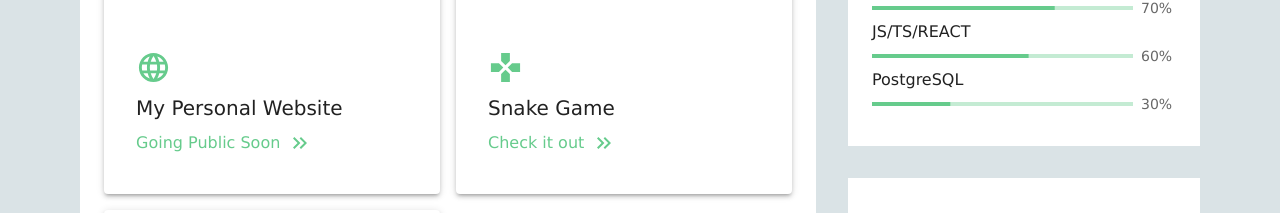
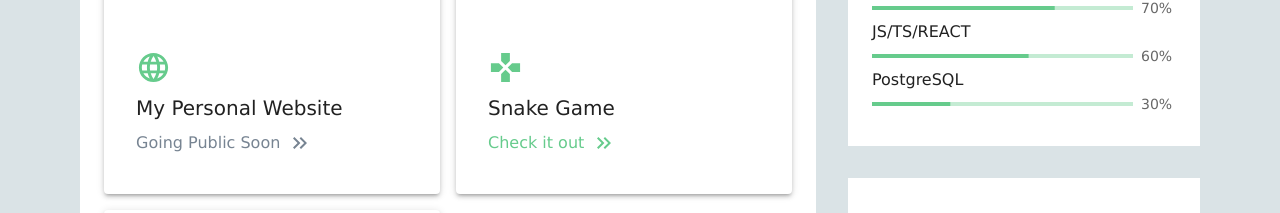
Before and after one commit to eric-hdez/eric-hdez.github.io, a React (Create React App) app: page / in a window 1280 px wide. Shown: the part 1013-1226 px from the top of the page. Built offline with nearby package versions, Linux system fonts and the light colour scheme.

Commit message:
finished website, for now...

```diff
--- a/src/components/Projects.tsx
+++ b/src/components/Projects.tsx
@@ -27,12 +27,12 @@ export const Projects = () => {
             </Typography>
             <Grid container spacing={1}>
             <Grid item alignItems="center" justifyContent="center">
-              <Link color="secondary" underline="none">
+              <Link color="primary" underline="none">
                 Going Public Soon
               </Link>
             </Grid>
             <Grid item alignItems="center" justifyContent="center">
-              <Link color="secondary" underline ="none">
+              <Link color="primary" underline ="none">
                 <KeyboardDoubleArrowRightIcon fontSize="medium" />
               </Link>
             </Grid>
```
